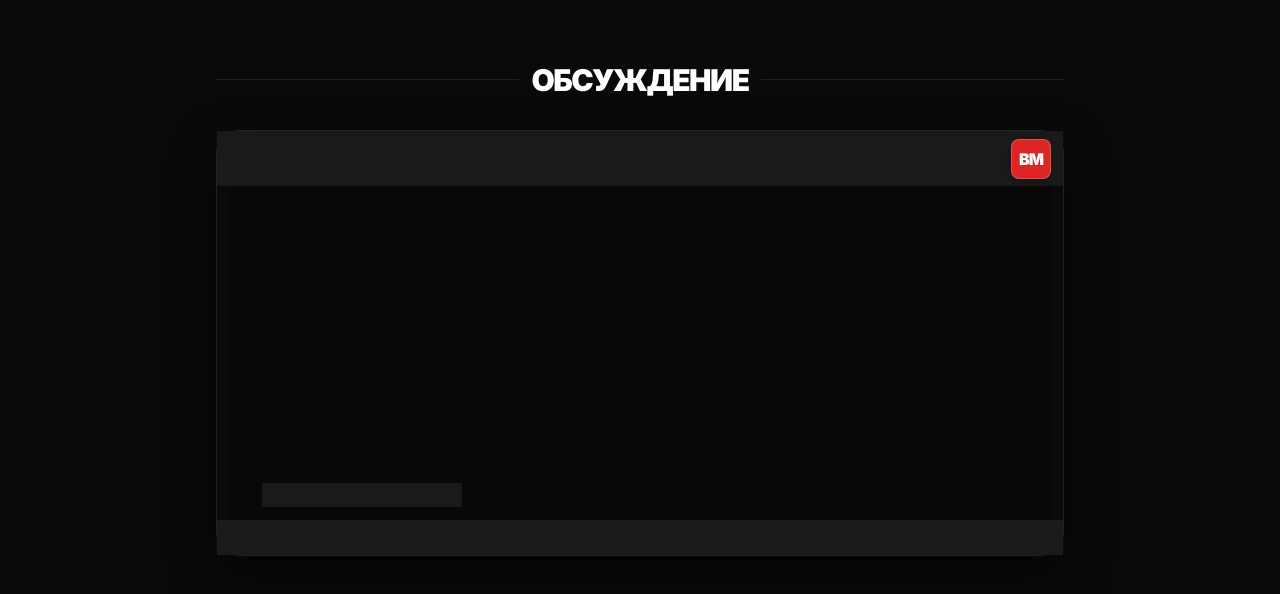
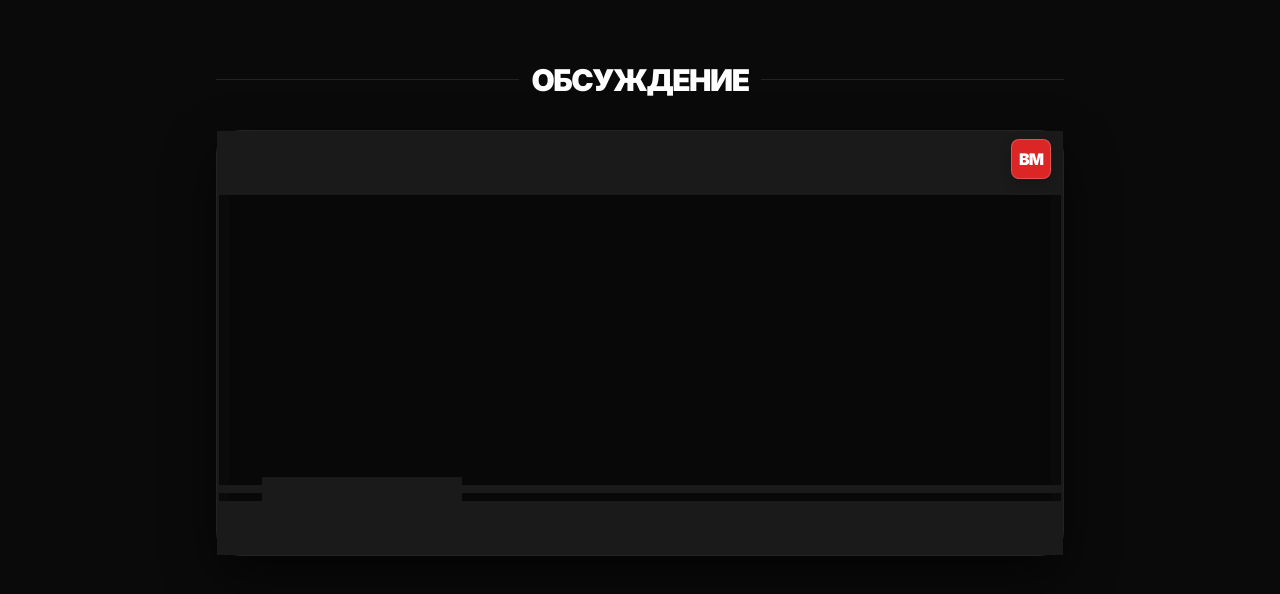
Before and after one commit to VMRcompany/vovamaniya, a plain HTML site: page index.html in a window 1280 px wide. Shown: the part 3377-3971 px from the top of the page. Drawn offline with nearby package versions, Linux system fonts and the light colour scheme.

Commit message:
Update index.html

```diff
--- a/index.html
+++ b/index.html
@@ -101,6 +101,7 @@
             background: white !important;
             border-radius: 12px;
             overflow: hidden;
+            border: none !important;
         }
         /* Ensure VK iframe is responsive and grows with content */
         #vk_comments_main, #vk_comments_main iframe,
@@ -121,11 +122,31 @@
             top: 0;
             left: 0;
             width: 100%;
-            height: 55px;
+            height: 64px;
             z-index: 100;
             background: #1a1a1a; /* Matches the inverted background */
             cursor: default;
             pointer-events: auto; /* Block all clicks on the top bar */
+        }
+        .vk-shield-left {
+            position: absolute;
+            top: 0;
+            bottom: 0;
+            left: 0;
+            width: 2px;
+            background: #1a1a1a;
+            z-index: 100;
+            pointer-events: none;
+        }
+        .vk-shield-right {
+            position: absolute;
+            top: 0;
+            bottom: 0;
+            right: 0;
+            width: 2px;
+            background: #1a1a1a;
+            z-index: 100;
+            pointer-events: none;
         }
         .vk-logo-cover {
             position: absolute;
@@ -151,7 +172,7 @@
         /* Shield for the "Share" checkbox text */
         .vk-shield-share {
             position: absolute;
-            bottom: 48px;
+            bottom: 54px;
             left: 45px;
             width: 200px;
             height: 24px;
@@ -159,11 +180,25 @@
             z-index: 100;
             pointer-events: none;
         }
+        /* Shield for the middle separator line */
+        .vk-shield-sep {
+            position: absolute;
+            bottom: 62px;
+            left: 0;
+            right: 0;
+            height: 8px;
+            background: #1a1a1a;
+            z-index: 100;
+            pointer-events: none;
+        }
         @media (max-width: 640px) {
             .vk-shield-share {
-                bottom: 42px;
+                bottom: 48px;
                 left: 40px;
                 width: 150px;
+            }
+            .vk-shield-sep {
+                bottom: 56px;
             }
         }
         .vk-shield-bottom {
@@ -171,7 +206,7 @@
             bottom: 0;
             left: 0;
             right: 0;
-            height: 35px;
+            height: 54px; /* Increased to cover the bottom blue line */
             z-index: 100;
             background: #1a1a1a; /* Matches the inverted background */
         }
@@ -336,8 +371,11 @@
 
                         <div className="vk-wrapper">
                             <div className="vk-shield-top"></div>
+                            <div className="vk-shield-left"></div>
+                            <div className="vk-shield-right"></div>
                             <div className="vk-logo-cover">ВМ</div>
                             <div className="vk-shield-share"></div>
+                            <div className="vk-shield-sep"></div>
                             <div id="vk_comments_page"></div>
                             <div className="vk-shield-bottom"></div>
                         </div>
@@ -664,8 +702,11 @@
                         </div>
                         <div className="vk-wrapper">
                             <div className="vk-shield-top"></div>
+                            <div className="vk-shield-left"></div>
+                            <div className="vk-shield-right"></div>
                             <div className="vk-logo-cover">ВМ</div>
                             <div className="vk-shield-share"></div>
+                            <div className="vk-shield-sep"></div>
                             <div id="vk_comments_main"></div>
                             <div className="vk-shield-bottom"></div>
                         </div>
```
